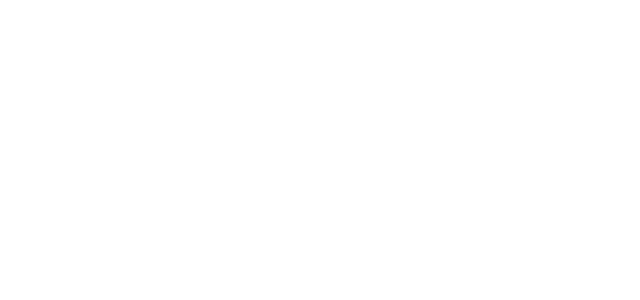
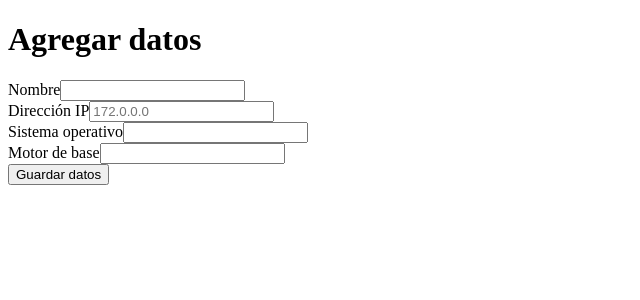
Before and after one commit to Xavi122323/frontendCore, an Angular app: page /create/server in a window 1280 px wide. Before the commit this address led to /. Shown: the top 300 px of the page, without its empty margins (0-640 px from the left). Built offline with nearby package versions, Linux system fonts and the light colour scheme.

Commit message:
list and create server

```diff
--- a/src/app/app-routing.module.ts
+++ b/src/app/app-routing.module.ts
@@ -1,7 +1,16 @@
 import { NgModule } from '@angular/core';
 import { RouterModule, Routes } from '@angular/router';
+import { ListServidoresComponent } from './servidor/list-servidores/list-servidores.component';
+import { CreateServidorComponent } from './servidor/create-servidor/create-servidor.component';
 
-const routes: Routes = [];
+const routes: Routes = [
+  {
+    path:'list/server', component:ListServidoresComponent
+  },
+  {
+    path:'create/server', component:CreateServidorComponent
+  },
+];
 
 @NgModule({
   imports: [RouterModule.forRoot(routes)],
--- a/src/app/services/servidor.service.ts
+++ b/src/app/services/servidor.service.ts
@@ -18,19 +18,19 @@
     headers: new HttpHeaders({ 'Content-Type': 'application/json' })
   };
 
-  addClient(data: any){
+  addServidor(data: any){
     return this.http.post(this.url+'/api/v1/servidor', data, this.httpOptions)
   }
 
-  findClient(id: any){
+  findServidor(id: any){
     return this.http.get(this.url+'/api/v1/servidor/'+id)
   }
 
-  editClient(data:any, id:any){
+  editServidor(data:any, id:any){
     return this.http.put(this.url+'/api/v1/servidor/'+id,  data, this.httpOptions)
   }
 
-  deleteClient(id: any){
+  deleteServidor(id: any){
     return this.http.delete(this.url+'/api/v1/servidor/'+id)
   }
 
--- a/src/app/servidor/create-servidor/create-servidor.component.html
+++ b/src/app/servidor/create-servidor/create-servidor.component.html
@@ -1 +1,24 @@
-<p>create-servidor works!</p>
+<div>
+    <h1>Agregar datos</h1>
+    <form [formGroup]="serverForm" (ngSubmit)="onSubmit()">
+        <div class="mb-3">
+            <label for="nombre" class="form-label">Nombre</label>
+            <input type="text" class="form-control" id="nombre" formControlName="nombre">
+        </div>
+        <div class="mb-3">
+            <label for="direccionIP" class="form-label">Dirección IP</label>
+            <input type="text" class="form-control" id="direccionIP" formControlName="direccionIP" placeholder="172.0.0.0">
+        </div>
+        <div class="mb-3">
+            <label for="SO" class="form-label">Sistema operativo</label>
+            <input type="text" class="form-control" id="SO" formControlName="SO">
+        </div>
+        <div class="mb-3">
+            <label for="motorBase" class="form-label">Motor de base</label>
+            <input type="text" class="form-control" id="motorBase" formControlName="motorBase">
+        </div>
+        <div class="mb-3">
+            <button type="submit" class="btn btn-primary">Guardar datos</button>
+        </div>
+    </form>
+</div>
--- a/src/app/servidor/create-servidor/create-servidor.component.ts
+++ b/src/app/servidor/create-servidor/create-servidor.component.ts
@@ -1,4 +1,7 @@
 import { Component } from '@angular/core';
+import { FormGroup, FormControl } from '@angular/forms';
+import { ServidorService } from 'src/app/services/servidor.service';
+import { Router } from '@angular/router';
 
 @Component({
   selector: 'app-create-servidor',
@@ -7,4 +10,24 @@
 })
 export class CreateServidorComponent {
 
+  server: any;
+
+  serverForm = new FormGroup({
+    nombre: new FormControl(''),
+    direccionIP: new FormControl(''),
+    SO: new FormControl(''),
+    motorBase: new FormControl('')
+  })
+
+  constructor(private servidorService: ServidorService, private router: Router){}
+
+  onSubmit(){
+    this.servidorService.addServidor(this.serverForm.value).subscribe(
+      server => {
+        this.server = server
+      }
+    )
+    this.router.navigate(['list/server']);
+  }
+
 }
--- a/src/app/servidor/list-servidores/list-servidores.component.html
+++ b/src/app/servidor/list-servidores/list-servidores.component.html
@@ -1 +1,21 @@
-<p>list-servidores works!</p>
+<h1>Lista de servidores</h1>
+<table class="table">
+    <thead>
+      <tr>
+        <th scope="col">Nombre</th>
+        <th scope="col">Direccion IP</th>
+        <th scope="col">Sistema Operativo</th>
+        <th scope="col">Motor de base</th>
+      </tr>
+    </thead>
+    <tbody>
+      <tr *ngFor="let server of servidor">
+        <td>{{server.nombre}}</td>
+        <td>{{server.direccionIP}}</td>
+        <td>{{server.SO}}</td>
+        <td>{{server.motorBase}}</td>
+        <td><button class="btn btn-success" (click)="editServer(server.id)">Editar</button> | <button class="btn btn-danger" (click)="deleteServer(servidor.id)">Eliminar</button></td>
+      </tr>
+    </tbody>
+</table>
+<button class="btn btn-info" (click)="createServer()">Agregar servidor</button>
--- a/src/app/servidor/list-servidores/list-servidores.component.scss
+++ b/src/app/servidor/list-servidores/list-servidores.component.scss
@@ -0,0 +1,72 @@
+// Define Panda color palette
+$white: #fff;
+$panda-black: #2a2a2a;
+$panda-white: #ffffff;
+$panda-grey-light: #f2f2f2;
+$panda-grey-dark: #333333;
+
+$success-green: #4caf50;
+$info-blue: #2196f3;
+$danger-red: #f44336;
+
+// Apply styles to the page
+body {
+  background-color: $panda-white;
+  font-family: Arial, sans-serif;
+}
+
+h1 {
+  color: $panda-black;
+  text-align: center;
+}
+
+.table {
+  width: 80%;
+  margin: 0 auto; // Center the table using flexbox
+  border-collapse: collapse;
+
+  thead {
+    background-color: $panda-grey-dark;
+    color: $panda-white;
+  }
+
+  th, td {
+    border: 1px solid $panda-grey-light;
+    padding: 10px;
+    text-align: left;
+  }
+
+  tbody {
+    tr:nth-child(odd) {
+      background-color: $panda-grey-light;
+    }
+
+    tr:nth-child(even) {
+      background-color: $panda-white;
+    }
+  }
+}
+
+button {
+    padding: 8px 12px;
+    margin: 5px;
+    cursor: pointer;
+    border: none;
+    border-radius: 4px;
+    font-size: 14px;
+  }
+
+  .btn-success {
+    background-color: $success-green;
+    color: $white;
+  }
+
+  .btn-danger {
+    background-color: $danger-red;
+    color: $white;
+  }
+
+  .btn-info {
+    background-color: $info-blue;
+    color: $white;
+  }
--- a/src/app/servidor/list-servidores/list-servidores.component.ts
+++ b/src/app/servidor/list-servidores/list-servidores.component.ts
@@ -1,4 +1,6 @@
 import { Component } from '@angular/core';
+import { ServidorService } from 'src/app/services/servidor.service';
+import { Router } from '@angular/router';
 
 @Component({
   selector: 'app-list-servidores',
@@ -7,4 +9,40 @@
 })
 export class ListServidoresComponent {
 
+  servidor: any;
+
+  constructor(private servidorService: ServidorService, private router: Router){
+
+  }
+
+  ngOnInit(){
+    this.serverList();
+  }
+
+  serverList(){
+    this.servidorService.listServidores().subscribe(
+      servidor => {
+        this.servidor = servidor;
+      }
+    )
+  }
+
+  deleteServer(id:any){
+    this.servidorService.deleteServidor(id).subscribe(
+      servidor => {
+
+      }
+    )
+    this.serverList();
+    this.router.navigate(['list/server']);
+  }
+
+  editServer(id:any){
+    this.router.navigate(['edit/server/'+id]);
+  }
+
+  createServer(){
+    this.router.navigate(['create/server']);
+  }
+
 }
```
